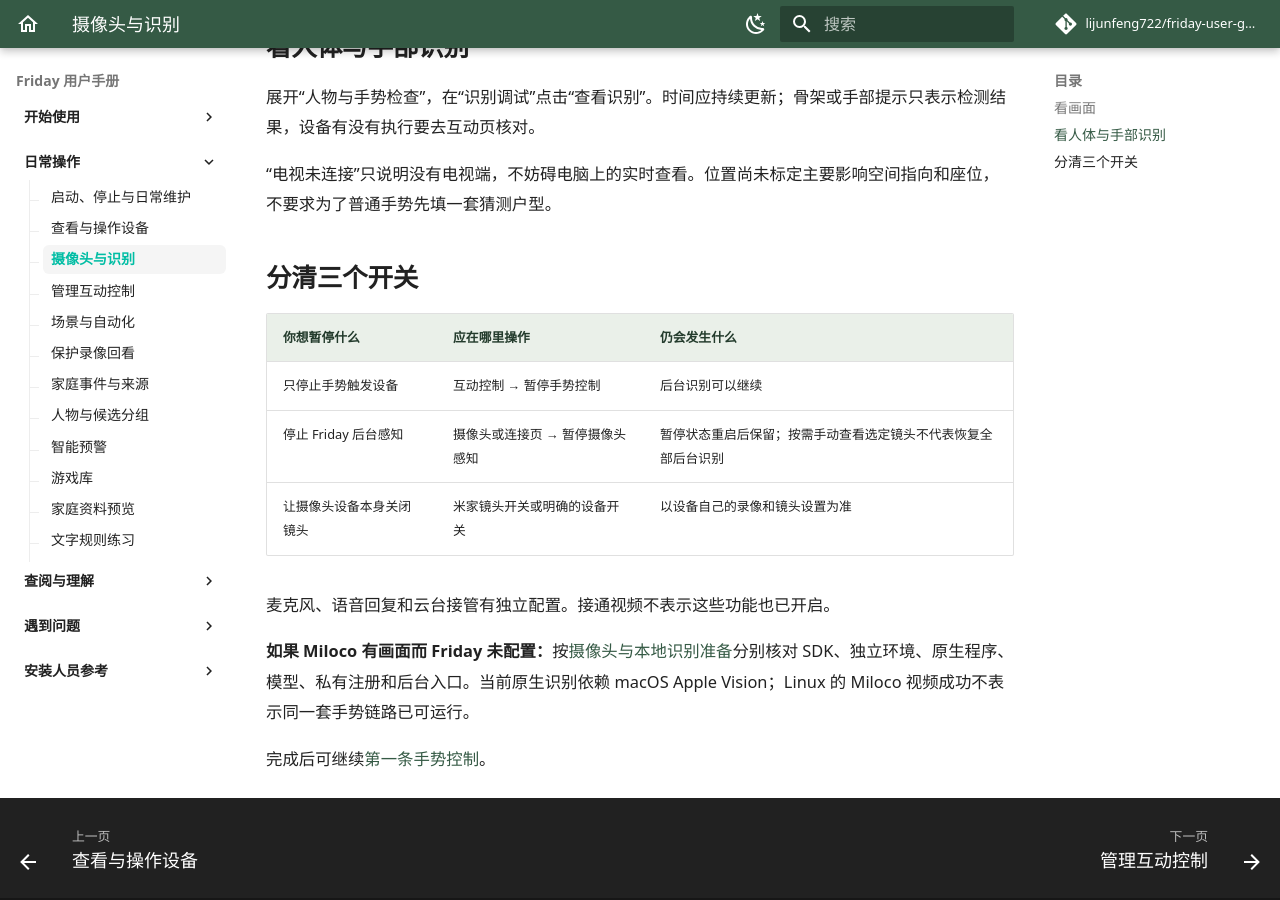
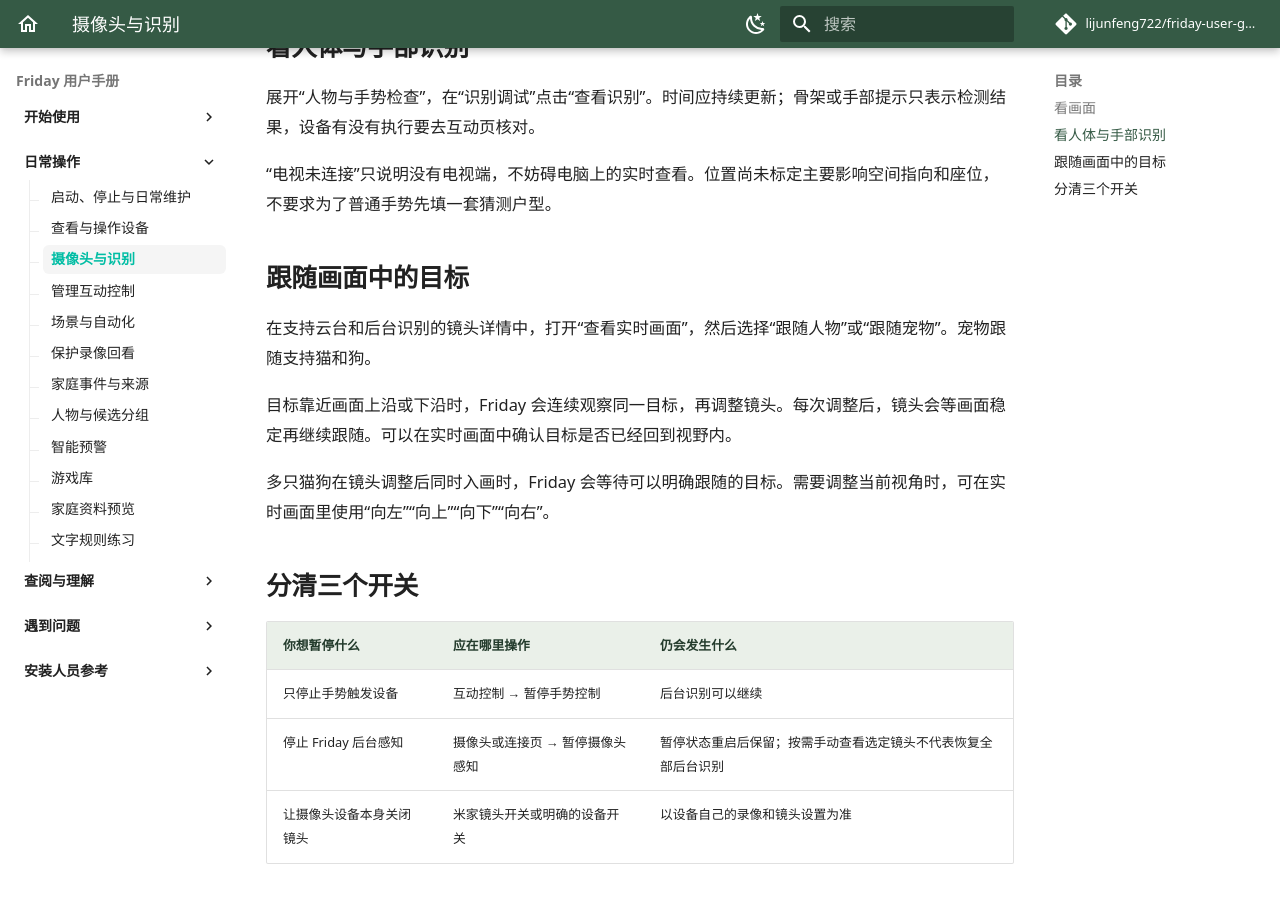
Before and after one commit to lijunfeng722/friday-user-guide, an MkDocs documentation site: the page built from docs/guides/cameras.md, in a window 1280 px wide and 900 px high, scrolled down 1006 px. Built offline with MkDocs 1.6.1 and Material for MkDocs 9.7.7, drawn with Linux system fonts in a browser that asks for light colours; comment, search, counter and statistics services are not loaded.

Commit message:
文档：补充摄像头跟随步骤

```diff
--- a/docs/guides/cameras.md
+++ b/docs/guides/cameras.md
@@ -18,6 +18,14 @@
 
 “电视未连接”只说明没有电视端，不妨碍电脑上的实时查看。位置尚未标定主要影响空间指向和座位，不要求为了普通手势先填一套猜测户型。
 
+## 跟随画面中的目标
+
+在支持云台和后台识别的镜头详情中，打开“查看实时画面”，然后选择“跟随人物”或“跟随宠物”。宠物跟随支持猫和狗。
+
+目标靠近画面上沿或下沿时，Friday 会连续观察同一目标，再调整镜头。每次调整后，镜头会等画面稳定再继续跟随。可以在实时画面中确认目标是否已经回到视野内。
+
+多只猫狗在镜头调整后同时入画时，Friday 会等待可以明确跟随的目标。需要调整当前视角时，可在实时画面里使用“向左”“向上”“向下”“向右”。
+
 ## 分清三个开关
 
 | 你想暂停什么 | 应在哪里操作 | 仍会发生什么 |
```
Also changed, not shown: USER_MANUAL.md (+8 -0 lines).
